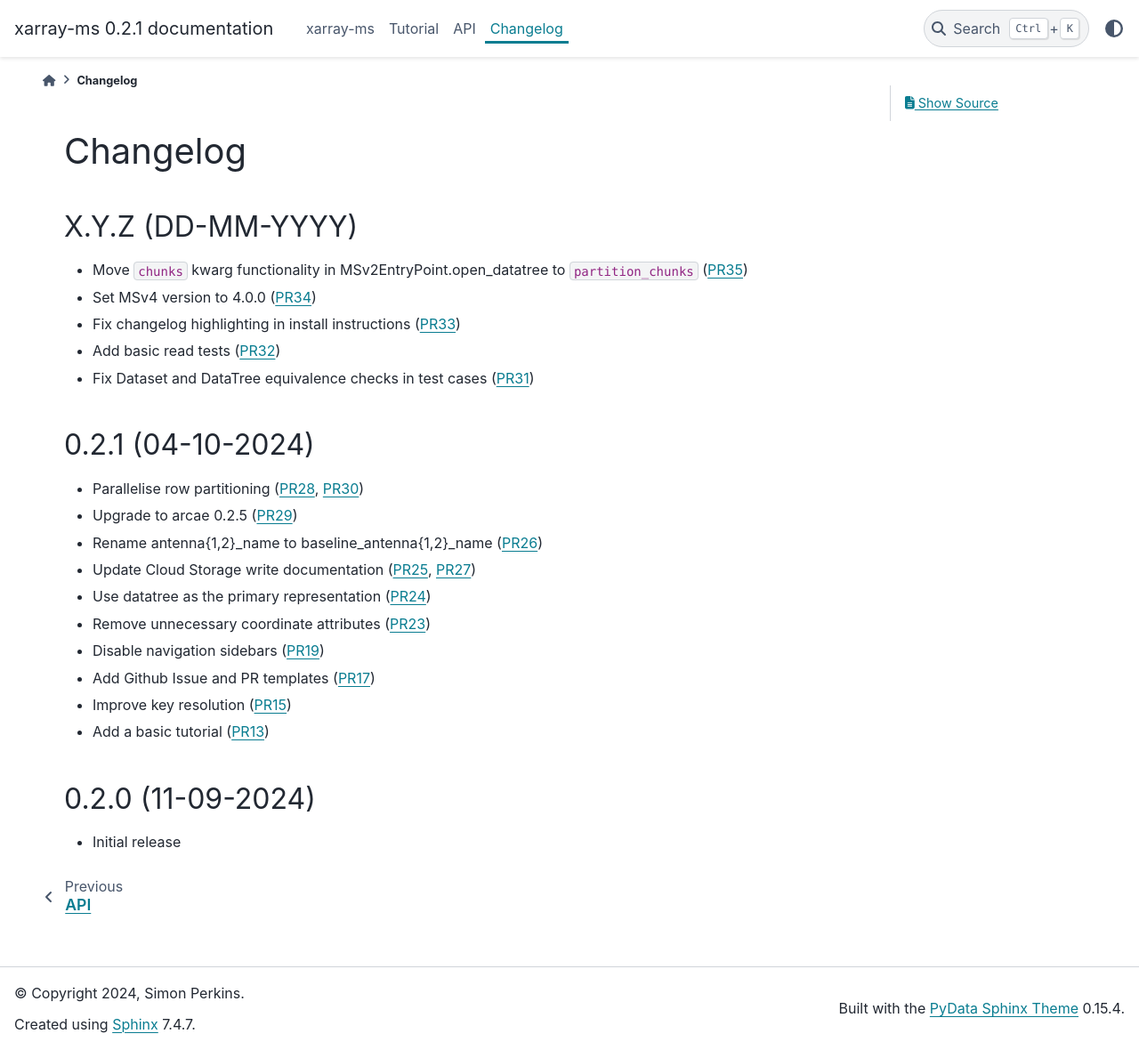
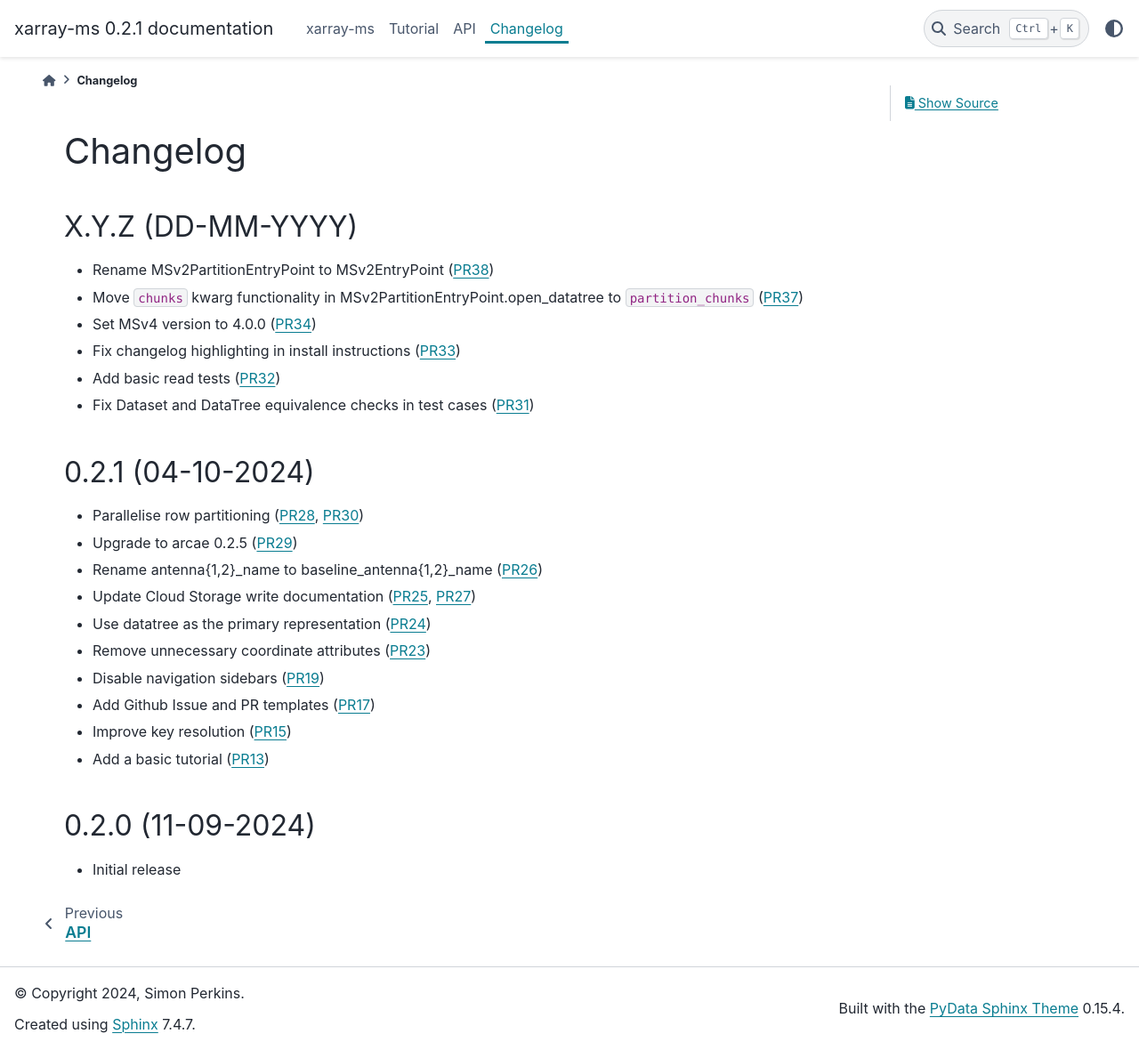
Before and after one commit to ratt-ru/xarray-ms, a Sphinx documentation site: the page built from doc/source/changelog.rst, in a window 1280 px wide and 1180 px high. Shown: the whole window at 89% size. Built offline with Sphinx 7.4.7 and the PyData theme 0.15.4, drawn with Linux system fonts in a browser that asks for light colours; pages that are not in the unit, such as notebooks, are missing from menus.

Commit message:
[skip ci] Update changelog

```diff
--- a/doc/source/changelog.rst
+++ b/doc/source/changelog.rst
@@ -5,8 +5,9 @@ Changelog
 
 X.Y.Z (DD-MM-YYYY)
 ------------------
-* Move ``chunks`` kwarg functionality in MSv2EntryPoint.open_datatree
-  to ``partition_chunks`` (:pr:`35`)
+* Rename MSv2PartitionEntryPoint to MSv2EntryPoint (:pr:`38`)
+* Move ``chunks`` kwarg functionality in MSv2PartitionEntryPoint.open_datatree
+  to ``partition_chunks`` (:pr:`37`)
 * Set MSv4 version to 4.0.0 (:pr:`34`)
 * Fix changelog highlighting in install instructions (:pr:`33`)
 * Add basic read tests (:pr:`32`)
```
